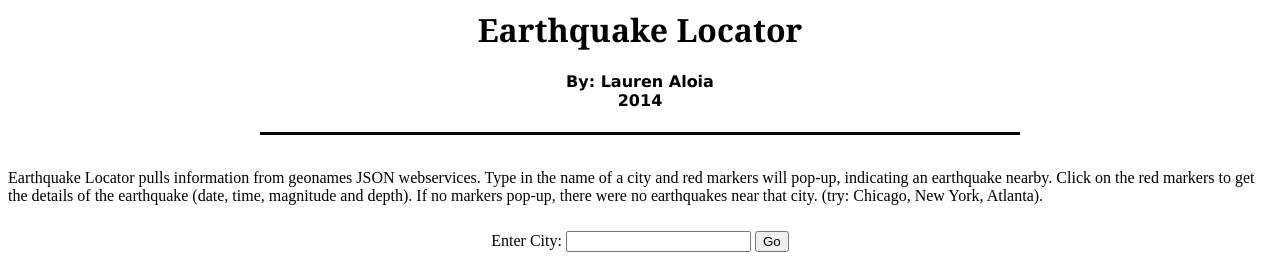
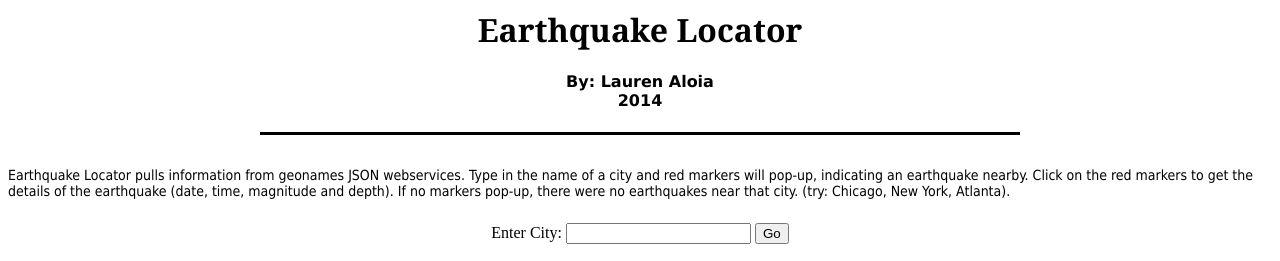
Before and after one commit to laloia/laloia.github.io, a PHP site: page / in a window 1280 px wide. Shown: the top 261 px of the page. Run offline with PHP 8.4, Linux system fonts and the light colour scheme; some libraries are stand-ins or nearby versions.

Commit message:
Update style.css

```diff
--- a/style.css
+++ b/style.css
@@ -1,5 +1,8 @@
 
-
+p{
+    font-family: tahoma;
+    font-size:14px;
+}
 header{
     border-bottom:solid;
     margin:auto;
```
